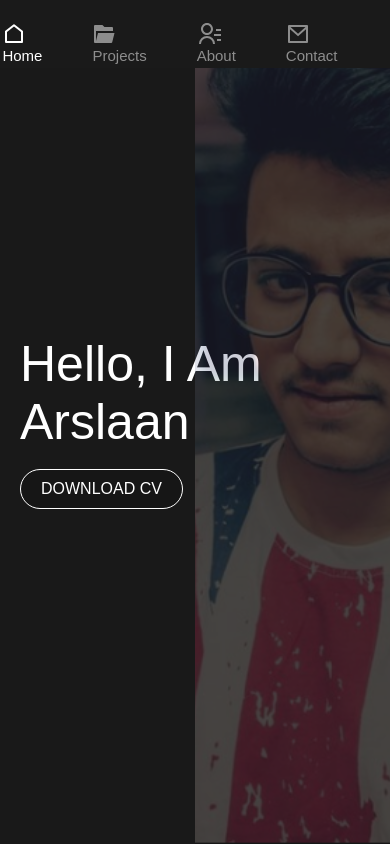
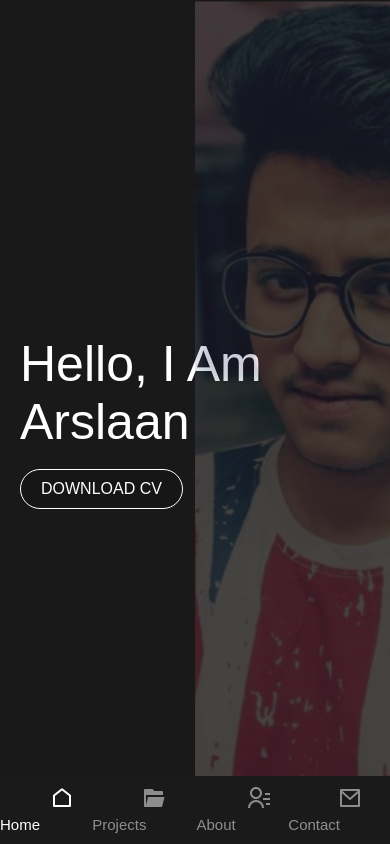
Before and after one commit to s-arslaan/arslaan.tech, a website: page index.html in a window 390 px wide. Drawn offline with Linux system fonts and the light colour scheme.

Commit message:
responsive

```diff
--- a/css/style.scss
+++ b/css/style.scss
@@ -50,7 +50,9 @@ body{
     z-index: 9;
     background: $nav-bg;
 }
-// .link svg{display: none;}
+.icons{
+    display: none;
+}
 
 .link-group{
     list-style: none;
@@ -526,6 +528,7 @@ body{
         bottom: 0;
         left: 0;
         right: 0;
+        top: unset;
         z-index: 9;
 
         //give nav it's own compsite layer
@@ -537,8 +540,8 @@ body{
         width: 100%;
     }
 
-    .link svg{
-        display: block;
+    .icons{
+        display: inline;
     }
 
     .link span{
@@ -547,6 +550,7 @@ body{
         line-height: 20px;
         transition: 0.1s;
         font-size: 15px;
+        text-align: center;
     }
 
     .home-section{
--- a/index.html
+++ b/index.html
@@ -5,7 +5,7 @@
     <meta http-equiv="X-UA-Compatible" content="IE=edge">
     <meta name="viewport" content="width=device-width, initial-scale=1.0">
     <link rel="stylesheet" href="css/style.css">
-    <link rel="stylesheet" href="https://cdn.jsdelivr.net/npm/@fortawesome/fontawesome-free@5.15.4/css/fontawesome.min.css" integrity="sha384-jLKHWM3JRmfMU0A5x5AkjWkw/EYfGUAGagvnfryNV3F9VqM98XiIH7VBGVoxVSc7" crossorigin="anonymous">
+    <link rel="stylesheet" href="https://stackpath.bootstrapcdn.com/font-awesome/4.7.0/css/font-awesome.min.css" integrity="sha384-wvfXpqpZZVQGK6TAh5PVlGOfQNHSoD2xbE+QkPxCAFlNEevoEH3Sl0sibVcOQVnN" crossorigin="anonymous">
     <title>Arslaan Shaikh | Developer Portfolio</title>
 </head>
 <body>
@@ -14,25 +14,36 @@
         <ul class="link-group">
             <li class="link active">
                 <span>
-                    <svg xmlns="http://www.w3.org/2000/svg" viewBox="0 0 24 24" width="24" height="24"><path fill="none" d="M0 0h24v24H0z"/><path d="M21 20a1 1 0 0 1-1 1H4a1 1 0 0 1-1-1V9.49a1 1 0 0 1 .386-.79l8-6.222a1 1 0 0 1 1.228 0l8 6.222a1 1 0 0 1 .386.79V20zm-2-1V9.978l-7-5.444-7 5.444V19h14z" fill="rgba(255,255,255,1)"/></svg>
+                    <i class="icons">
+                        <svg xmlns="http://www.w3.org/2000/svg" viewBox="0 0 24 24" width="24" height="24"><path fill="none" d="M0 0h24v24H0z"/><path d="M21 20a1 1 0 0 1-1 1H4a1 1 0 0 1-1-1V9.49a1 1 0 0 1 .386-.79l8-6.222a1 1 0 0 1 1.228 0l8 6.222a1 1 0 0 1 .386.79V20zm-2-1V9.978l-7-5.444-7 5.444V19h14z" fill="rgba(255,255,255,1)"/></svg>
+                    </i>
                     home
                 </span>
             </li>
             <li class="link">
                 <span>
-                    <svg xmlns="http://www.w3.org/2000/svg" viewBox="0 0 24 24" width="24" height="24"><path fill="none" d="M0 0h24v24H0z"/><path d="M3 21a1 1 0 0 1-1-1V4a1 1 0 0 1 1-1h7.414l2 2H20a1 1 0 0 1 1 1v3H4v9.996L6 11h16.5l-2.31 9.243a1 1 0 0 1-.97.757H3z" fill="rgba(255,255,255,1)"/></svg>
+                    <!-- <i class="fa fa-folder"></i> -->
+                    <i class="icons">
+                        <svg xmlns="http://www.w3.org/2000/svg" viewBox="0 0 24 24" width="24" height="24"><path fill="none" d="M0 0h24v24H0z"/><path d="M3 21a1 1 0 0 1-1-1V4a1 1 0 0 1 1-1h7.414l2 2H20a1 1 0 0 1 1 1v3H4v9.996L6 11h16.5l-2.31 9.243a1 1 0 0 1-.97.757H3z" fill="rgba(255,255,255,1)"/></svg>
+                    </i>
                     projects
                 </span>
             </li>
             <li class="link">
                 <span>
-                    <svg xmlns="http://www.w3.org/2000/svg" viewBox="0 0 24 24" width="24" height="24"><path fill="none" d="M0 0h24v24H0z"/><path d="M19 7h5v2h-5V7zm-2 5h7v2h-7v-2zm3 5h4v2h-4v-2zM2 22a8 8 0 1 1 16 0h-2a6 6 0 1 0-12 0H2zm8-9c-3.315 0-6-2.685-6-6s2.685-6 6-6 6 2.685 6 6-2.685 6-6 6zm0-2c2.21 0 4-1.79 4-4s-1.79-4-4-4-4 1.79-4 4 1.79 4 4 4z" fill="rgba(255,255,255,1)"/></svg>
+                    <!-- <i class="fa fa-user fa-2x"></i> -->
+                    <i class="icons">
+                        <svg xmlns="http://www.w3.org/2000/svg" viewBox="0 0 24 24" width="24" height="24"><path fill="none" d="M0 0h24v24H0z"/><path d="M19 7h5v2h-5V7zm-2 5h7v2h-7v-2zm3 5h4v2h-4v-2zM2 22a8 8 0 1 1 16 0h-2a6 6 0 1 0-12 0H2zm8-9c-3.315 0-6-2.685-6-6s2.685-6 6-6 6 2.685 6 6-2.685 6-6 6zm0-2c2.21 0 4-1.79 4-4s-1.79-4-4-4-4 1.79-4 4 1.79 4 4 4z" fill="rgba(255,255,255)"/></svg>
+                    </i>
                     about
                 </span>
             </li>
             <li class="link">
                 <span>
-                    <svg xmlns="http://www.w3.org/2000/svg" viewBox="0 0 24 24" width="24" height="24"><path fill="none" d="M0 0h24v24H0z"/><path d="M3 3h18a1 1 0 0 1 1 1v16a1 1 0 0 1-1 1H3a1 1 0 0 1-1-1V4a1 1 0 0 1 1-1zm17 4.238l-7.928 7.1L4 7.216V19h16V7.238zM4.511 5l7.55 6.662L19.502 5H4.511z" fill="rgba(255,255,255,1)"/></svg>
+                    <!-- <i class="fa fa-envelope"></i> -->
+                    <i class="icons">
+                        <svg xmlns="http://www.w3.org/2000/svg" viewBox="0 0 24 24" width="24" height="24"><path fill="none" d="M0 0h24v24H0z"/><path d="M3 3h18a1 1 0 0 1 1 1v16a1 1 0 0 1-1 1H3a1 1 0 0 1-1-1V4a1 1 0 0 1 1-1zm17 4.238l-7.928 7.1L4 7.216V19h16V7.238zM4.511 5l7.55 6.662L19.502 5H4.511z" fill="rgba(255,255,255,1)"/></svg>
+                    </i>
                     contact
                 </span>
             </li>
```
Also changed, not shown: css/style.css, 1 other file.
